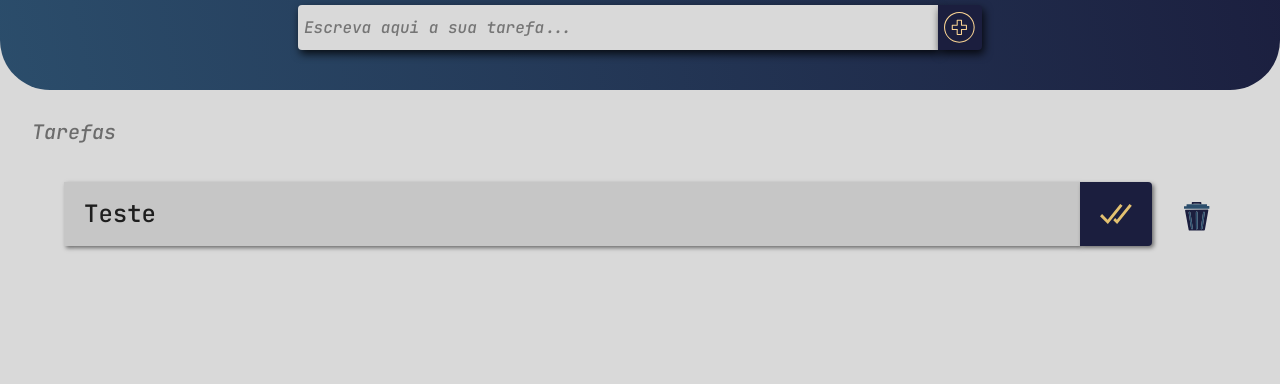
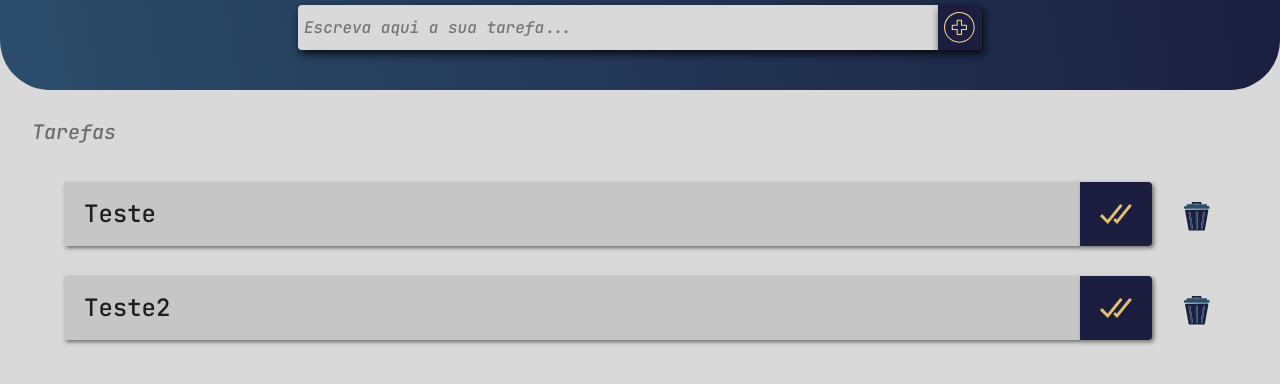
Before and after one commit to luanfreiire/to-do-list, a plain HTML site: page public/index.html in a window 1280 px wide. Shown: the part 202-586 px from the top of the page. Drawn offline with Linux system fonts and the light colour scheme.

Commit message:
style(main): espacamento entre tarefas

```diff
--- a/public/index.html
+++ b/public/index.html
@@ -34,6 +34,16 @@
           <img src="./img/trash.svg" alt="Excluir">
         </button>
       </li>
+
+      <li class="task-item">
+        <p>Teste2</p>
+        <button class='task-confirm'>
+          <img src="./img/confirm.svg" alt="Confirmar">
+        </button>
+        <button class="task-trash">
+          <img src="./img/trash.svg" alt="Excluir">
+        </button>
+      </li>
     </ul>
   </main>
 
--- a/src/styles/main.css
+++ b/src/styles/main.css
@@ -8,6 +8,8 @@
   max-width: 1200px;
   margin: 0 auto;
   padding: 2.5rem 1.5rem;
+  display: grid;
+  gap: 1.875rem;
 }
 
 .task-item {
```
